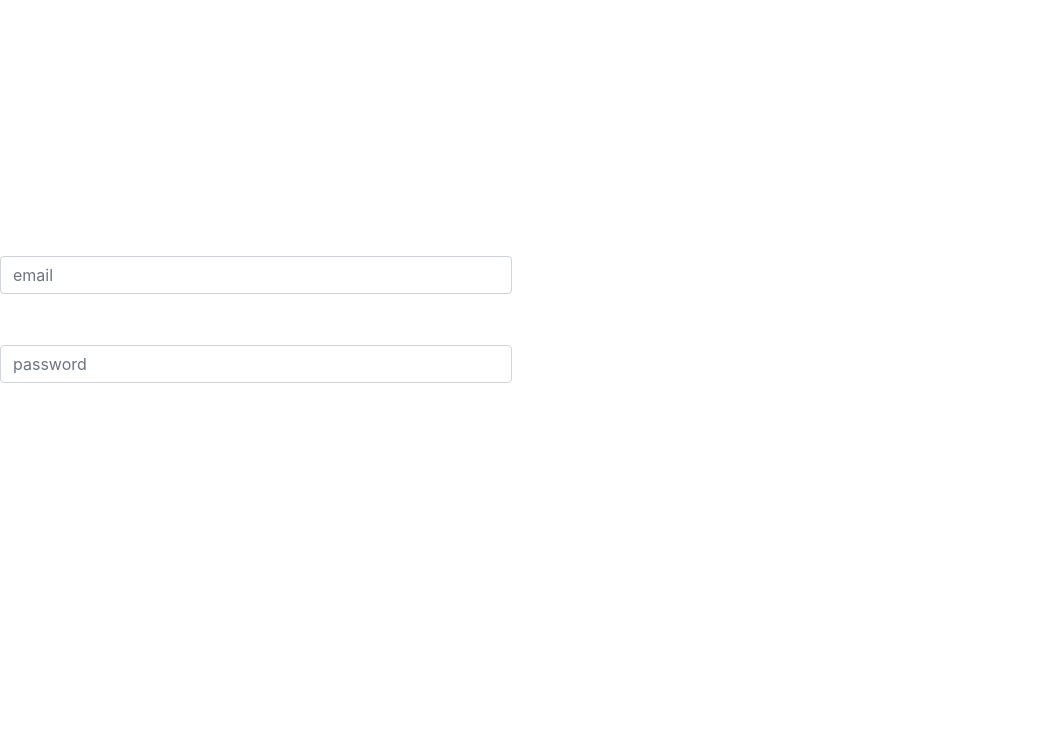
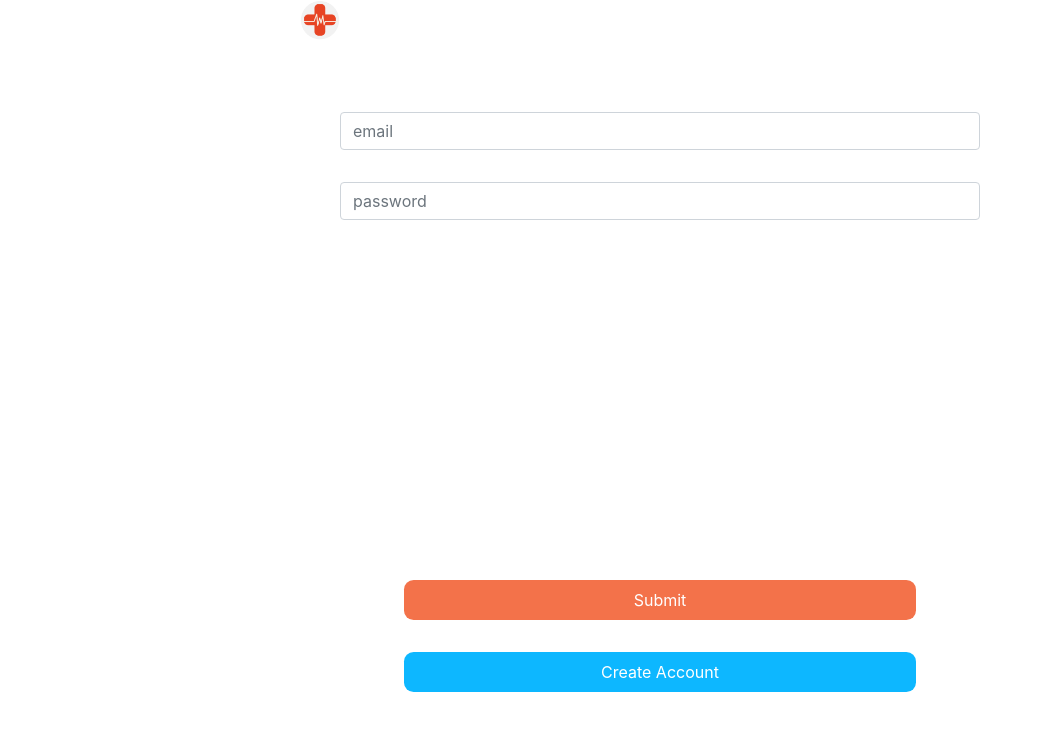
Before and after one commit to christellec64/doctolib_24.06.20_ACAT-ON, a React (Create React App) app in the folder doctolib/: page /signin in a window 1280 px wide. Shown: the top 734 px of the page, without its empty margins (0-1043 px from the left). Built offline with nearby package versions, Linux system fonts and the light colour scheme.

Commit message:
css changes

```diff
--- a/doctolib/src/components/login/Signin.jsx
+++ b/doctolib/src/components/login/Signin.jsx
@@ -4,10 +4,13 @@ import { Link } from "react-router-dom";
 import styles from "./Signin.module.css";
 
 const SignIn = () => {
+    const logo = require('../img/logo.png')
+
     const [email, setEmail] = useState([""]);
     const [password, setPassword] = useState("");
     return (
         <div className={styles.background}>
+            <img className={styles.logo} src={logo} alt="logo"/>
             <Form className={styles.form}>
                 <Input
                     className={styles.inputs}
@@ -24,12 +27,13 @@ const SignIn = () => {
                     onChange={(e) => setPassword(e.target.value)}
                 />
 
-                <Link to="/home">
-                    <Button className={styles.button}>Submit</Button>
-                </Link>
-                <Link to="/createaccount">
-                    <Button className={styles.button2}>Create Account</Button>
-                </Link>
+                <Button className={styles.button}>
+                    <Link to="/home" className={styles.signlinks}>Submit</Link>
+                </Button>
+
+                <Button className={styles.button2}>
+                    <Link to="/createaccount" className={styles.signlinks}>Create Account</Link>
+                </Button>
             </Form>
         </div>
     );
--- a/doctolib/src/components/login/Signin.module.css
+++ b/doctolib/src/components/login/Signin.module.css
@@ -1,9 +1,15 @@
 .background {
     background-image: url("../img/women.png");
     background-repeat: no-repeat;
-    background-position: left bottom;
-    width: 80%;
+    background-position: -60% 110%;
+    background-size: 33vh;
+    width: 100%;
     display: flex;
+    justify-content: center;
+}
+
+.logo {
+    height: 5vh;
 }
 
 .form {
@@ -12,24 +18,38 @@
     flex-direction: column;
     align-items: center;
     align-content: center;
-    padding-top: 20%;
+    padding-top: 10vh;
 }
 
 .inputs {
     justify-content: center;
-    margin-top: 10%;
+    margin-top: 4vh;
 }
 
 .button {
-    margin-top: 500%;
-    margin-bottom: 30%;
+    margin-top: 45vh;
+    margin-bottom: 4vh;
+    width: 40vw;
+    background-color: #F3724A !important;
+    border: 0px !important;
+    border-radius: 0.6rem !important;
+    padding: 0.5rem !important;
 }
 
 .button2 {
-    margin-bottom: 180%;
+    margin-bottom: 16vh;
+    width: 40vw;
+    background-color: #0DB7FF !important;
+    border-radius: 0.6rem !important;
+    border: 0px !important;
+    padding: 0.5rem !important;
 }
 
 .row {
     display: flex;
     justify-content: center;
 }
+
+.signlinks {
+    color: white;
+}
```
